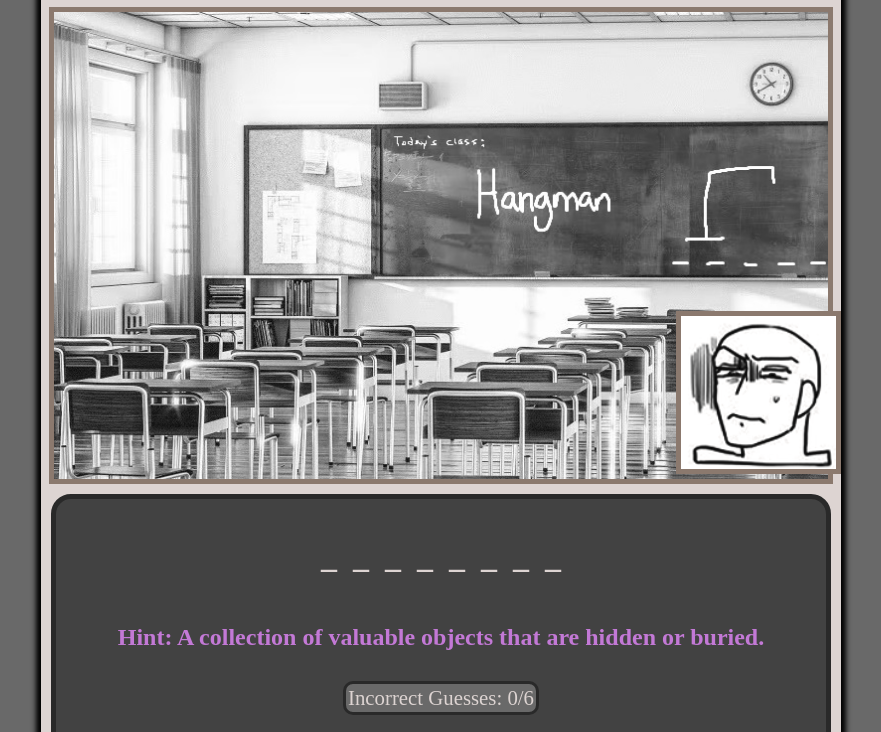
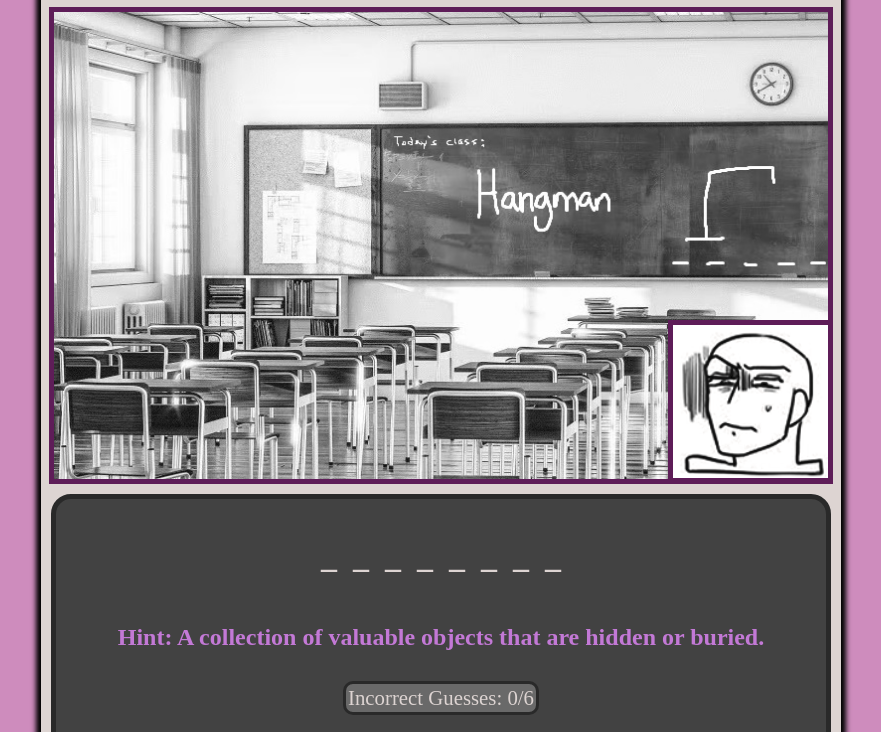
Before and after one commit to LoganBCIT/comp2132_final_project, a plain HTML site: page index.html in a window 1280 px wide. Shown: the part 93-825 px from the top of the page, without its empty margins (199-1080 px from the left). Drawn offline with Linux system fonts and the light colour scheme.

Commit message:
adjusting images, colors, ect

```diff
--- a/css/styles.scss
+++ b/css/styles.scss
@@ -65,13 +65,13 @@ html {
 body {
     margin: 0;
     font-family: var(--block-text-font);
-    background-color: var(--dark-color-lighter);
+    background-color: var(--main-color-lighter);
 }
 
 img {
     max-width: 98%;
     height: auto;
-    border: 5px solid var(--grey-brown);
+    border: 5px solid var(--main-color-darker);
     display: block;
     margin: 10px auto;
 }
@@ -109,6 +109,7 @@ h6 {
   z-index: 1000;
   top: 50%;
   left: 50%;
+  max-width: 20vw;
   transform: translate(-50%, -50%);
   border: 2px solid var(--main-color);
   border-radius: 10px;
@@ -149,8 +150,8 @@ h6 {
 
 .overlay-image {
   position: absolute;
-  bottom: 0;
-  right: 0;
+  bottom: -2%;
+  right: 1%;
 }
 
 .game-container{
```
Also changed, not shown: css/styles.css.
